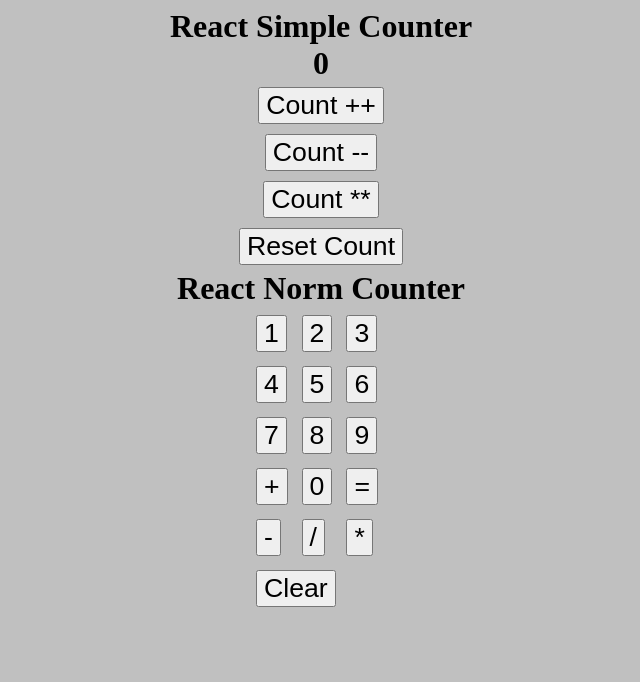
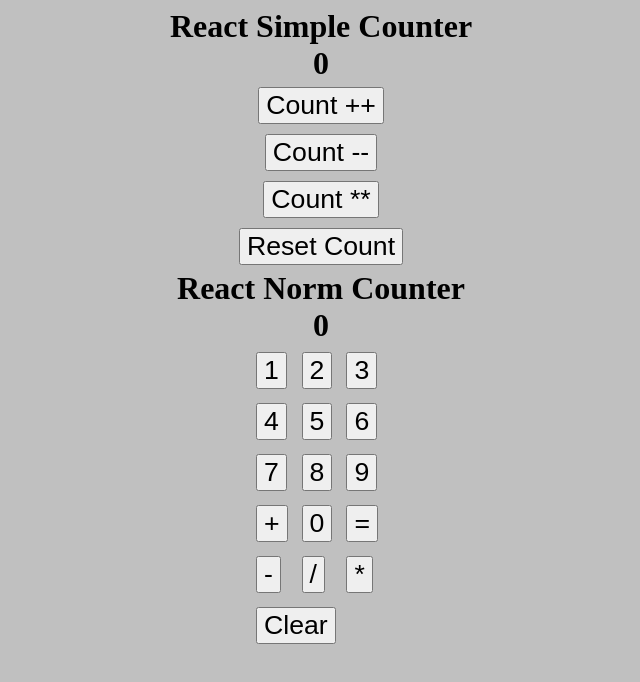
Before and after one commit to Chupriarti/react-counter, a React (Create React App) app: page / in a window 1280 px wide. Shown: the top 682 px of the page, without its empty margins (319-959 px from the left). Built offline with nearby package versions, Linux system fonts and the light colour scheme.

Commit message:
fix zero viewing

```diff
--- a/src/components/NormCounter/NormCounter.js
+++ b/src/components/NormCounter/NormCounter.js
@@ -40,14 +40,17 @@ export const NormCounter = () => {
     }
 
     const showResult = () => {
+      let result = 0;
       if (calculateResult){
-        return calculate(a, b, op)
+        result = calculate(a, b, op)
       }
       else if (currentPartA) {
-        return a;
+        result = a;
       } else {
-        return b;
+        result = b;
       }
+      if (result === "") result = 0;
+      return result
     }
 
     const clearResult = () => {
```
